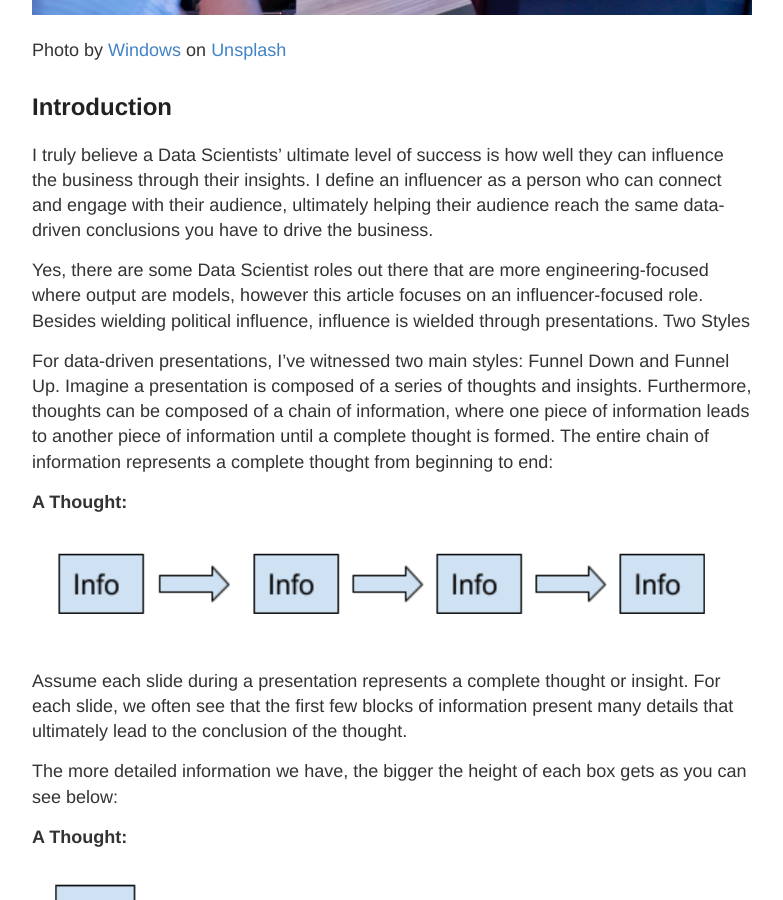
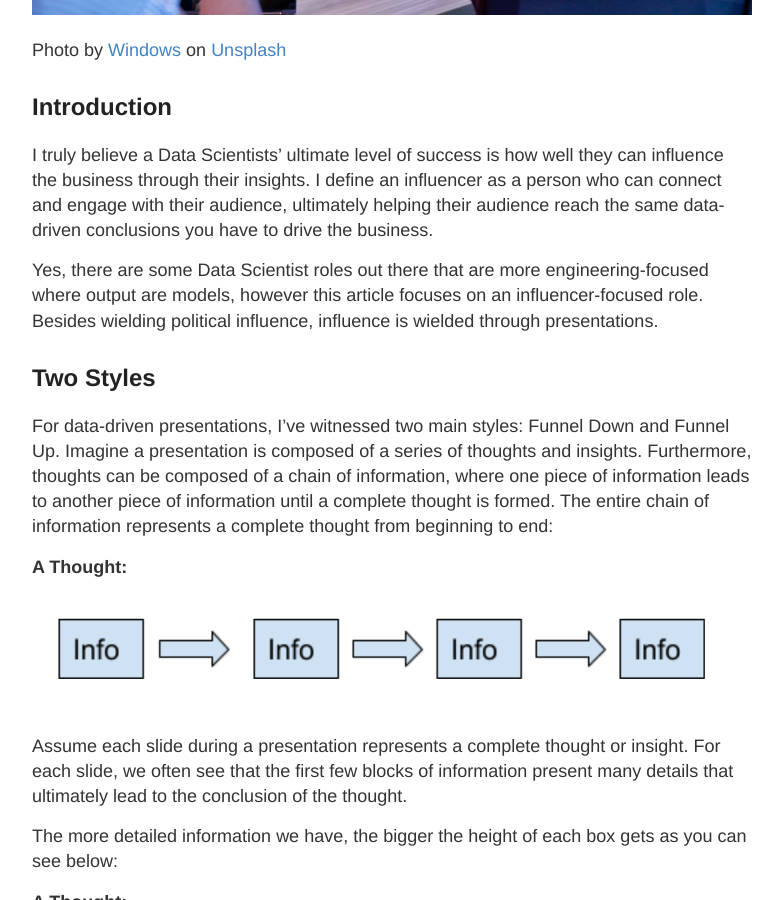
Before and after one commit to Mrk-Nguyen/Mrk-Nguyen.github.io, a Jekyll site: the page built from _posts/2021-06-26-Improve-Influence-1.md, in a window 1280 px wide and 900 px high, scrolled down 692 px. Shown: the whole window, without its empty margins (248-1031 px from the left). Built offline with Jekyll 4.4.1, drawn with Linux system fonts in a browser that asks for light colours.

```diff
--- a/_posts/2021-06-26-Improve-Influence-1.md
+++ b/_posts/2021-06-26-Improve-Influence-1.md
@@ -15,7 +15,8 @@ Photo by [Windows](https://unsplash.com/@windows?utm_source=unsplash&utm_medium=
 I truly believe a Data Scientists’ ultimate level of success is how well they can influence the business through their insights. I define an influencer as a person who can connect and engage with their audience, ultimately helping their audience reach the same data-driven conclusions you have to drive the business.
 
 Yes, there are some Data Scientist roles out there that are more engineering-focused where output are models, however this article focuses on an influencer-focused role. Besides wielding political influence, influence is wielded through presentations.
-Two Styles
+
+## Two Styles
 
 For data-driven presentations, I’ve witnessed two main styles: Funnel Down and Funnel Up. Imagine a presentation is composed of a series of thoughts and insights. Furthermore, thoughts can be composed of a chain of information, where one piece of information leads to another piece of information until a complete thought is formed. The entire chain of information represents a complete thought from beginning to end:
 
```
